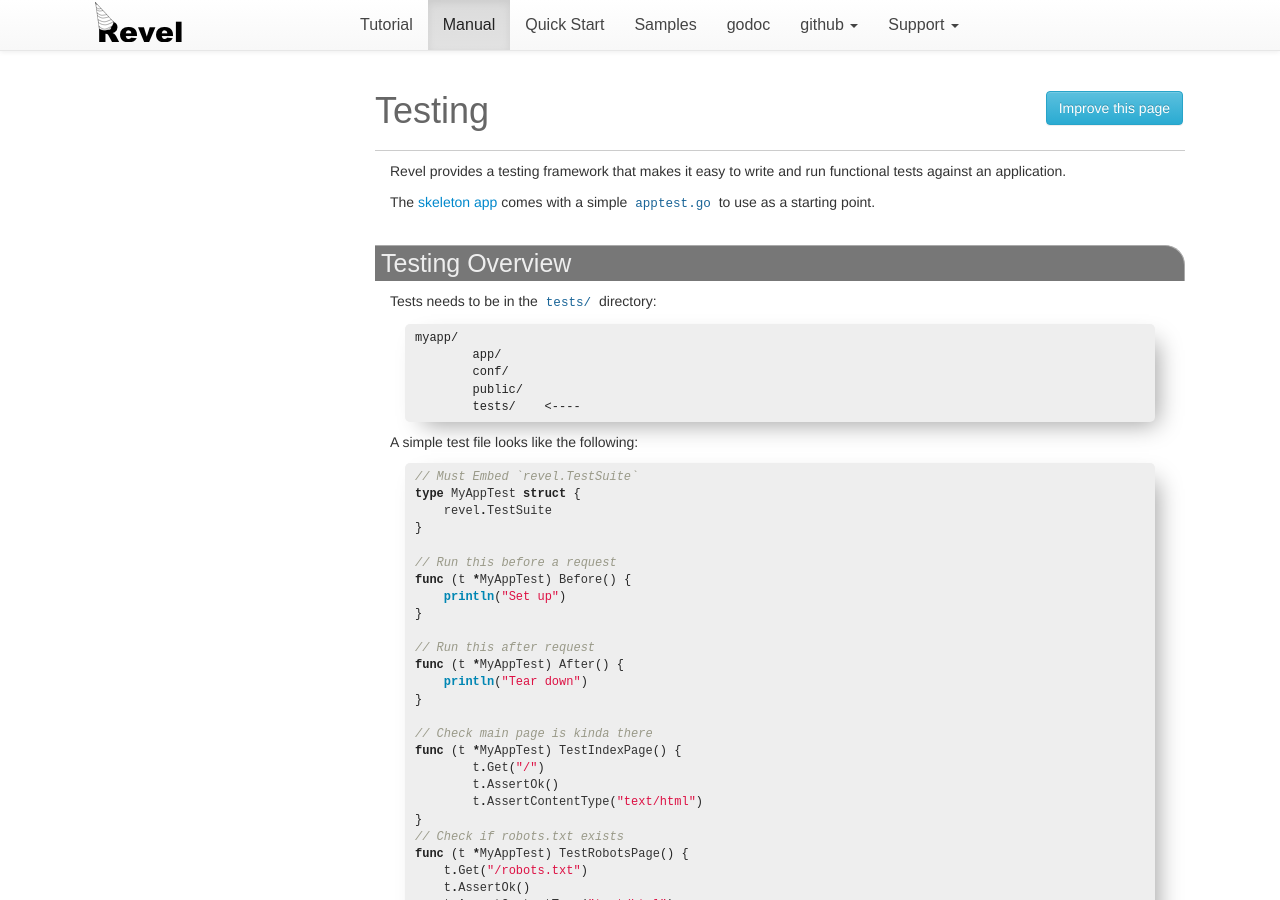
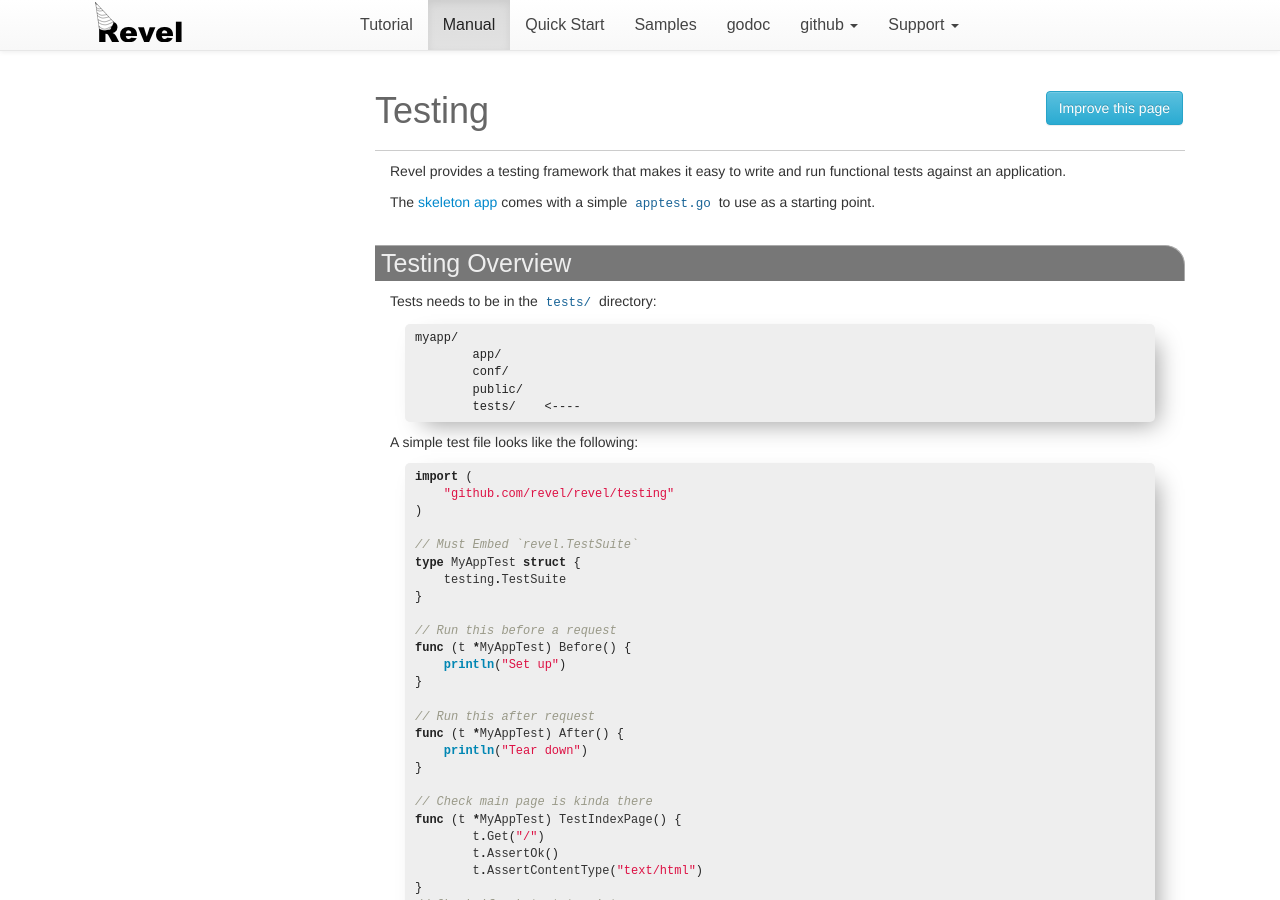
Before and after one commit to revel/revel.github.io, a Jekyll site: the page built from manual/testing.md, in a window 1280 px wide and 900 px high. Built offline with Jekyll 4.4.1, drawn with Linux system fonts in a browser that asks for light colours; nearby versions of some CDN libraries.

Commit message:
fix testing import

```diff
--- a/manual/testing.md
+++ b/manual/testing.md
@@ -20,9 +20,14 @@ Tests needs to be in the `tests/` directory:
 A simple test file looks like the following:
 
 {% highlight go %}
+
+import (
+    "github.com/revel/revel/testing"
+)
+
 // Must Embed `revel.TestSuite`
 type MyAppTest struct {
-    revel.TestSuite
+    testing.TestSuite
 }
 
 // Run this before a request
```
